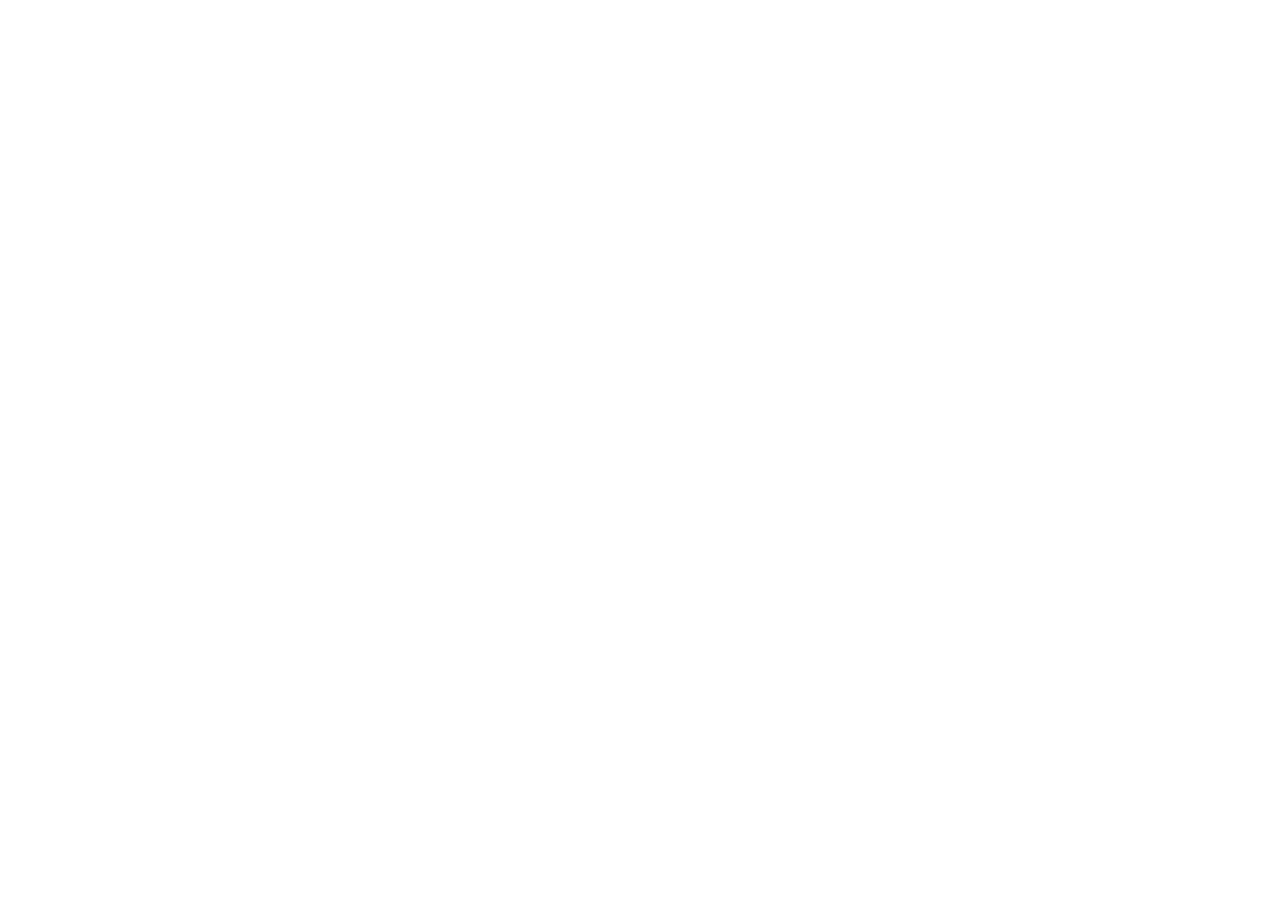
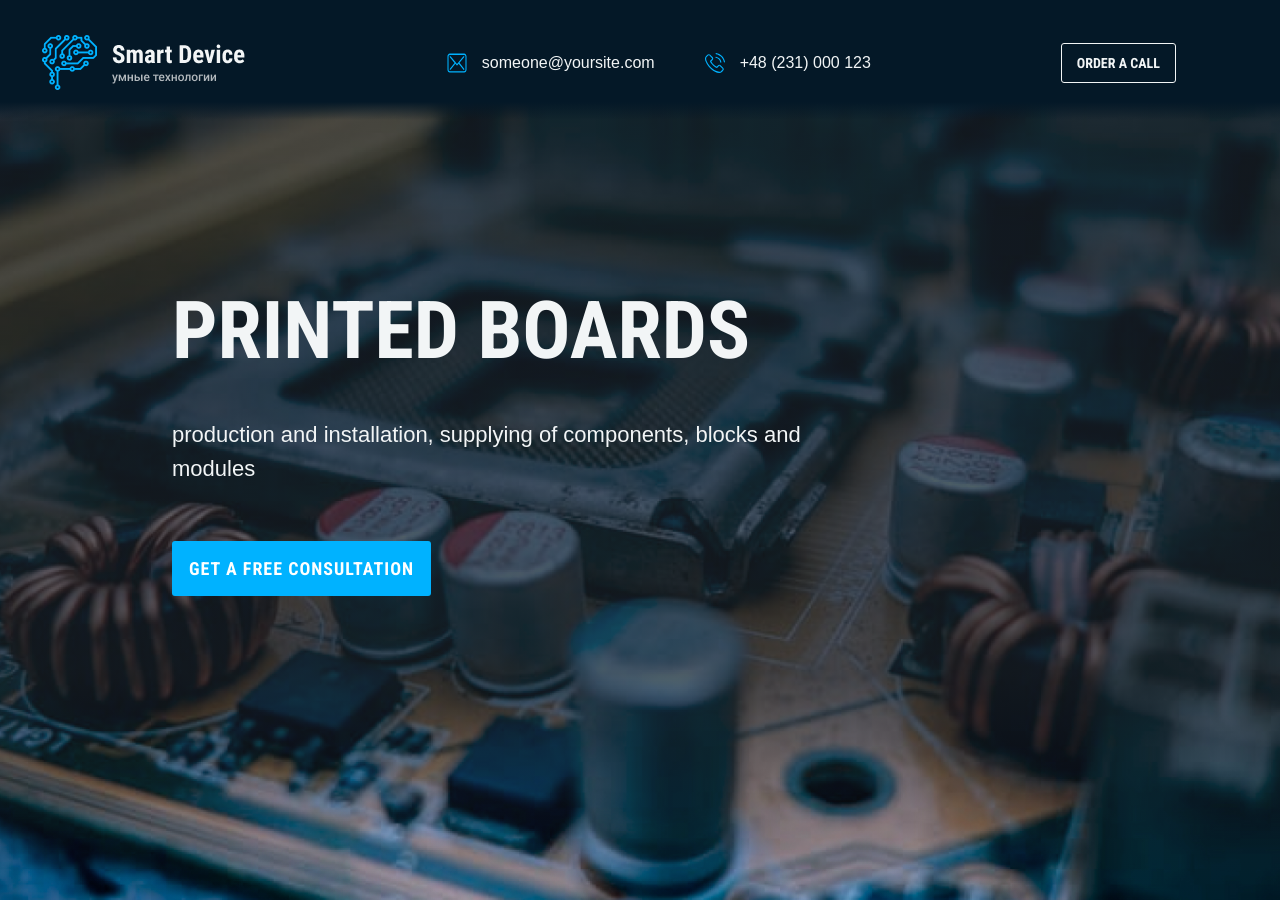
Before and after one commit to kenzaofficial/Smart-Device, a website built with webpack: page source/index.html in a window 1280 px wide. Before the commit the page ends 800 px from the top, so only its background shows below. Built offline with nearby package versions, Linux system fonts and the light colour scheme; files whose address does not match are found by name; a web font is replaced by a local one.

Commit message:
hero rdy and some minor fixes on header sorry

```diff
--- a/source/index.html
+++ b/source/index.html
@@ -1,27 +1,58 @@
 <!DOCTYPE html>
-<html lang="ru">
+<html lang="en">
 
 <head>
   <meta charset="UTF-8" />
   <meta http-equiv="X-UA-Compatible" content="IE=edge" />
   <meta name="viewport" content="width=device-width, initial-scale=1.0" />
   <meta name="description" content="Описание проекта">
-  <title>ProjectName</title>
+  <title>Smart Device</title>
   <link rel="stylesheet" href="css/style.min.css">
 </head>
 
 <body>
   <div class="wrapper">
-    <header>
-      <div class="container"></div>
+    <header class="header">
+      <div class="header__container container">
+        <a class="header__logo logo">
+          <img src="img/logo.png" alt="Smart Device logo" width="215" height="50">
+        </a>
+        <div class="header__contacts">
+          <a class="header__link" href="mailto:someone@yoursite.com">
+            <svg>
+              <use href="img/sprite/sprite.svg#mail-icon"></use>
+            </svg><span>someone@yoursite.com</span></a>
+          <a class="header__link" href="tel:+4851241241">
+            <svg>
+              <use href="img/sprite/sprite.svg#telephone-icon"></use>
+            </svg><span>+48 (231) 000 123</span></a>
+        </div>
+        <button class="btn header__btn" type="button">Order a call</button>
+      </div>
     </header>
-    <main>
+    <main class="main">
+      <div class="hero">
+        <div class="hero__container container">
+          <div class="hero__body">
+            <h1 class="hero__title">printed boards</h1>
+            <p class="hero__sub-title">production and installation, supplying of components, blocks and modules</p>
+            <button class="btn hero__btn" type="button">Get a free consultation</button>
+          </div>
+        </div>
+      </div>
 
     </main>
     <footer>
       <div class="container"></div>
     </footer>
   </div>
+
+
+
+
+
+
+
 
   <!-- Модалки -->
   <div class="modal modal--preload" data-modal="feedback">
@@ -51,7 +82,6 @@
       </div>
     </div>
   </div>
-
   <script src="js/vendor.min.js"></script>
   <script src="js/main.min.js"></script>
 </body>
--- a/source/sass/blocks/header.scss
+++ b/source/sass/blocks/header.scss
@@ -1,26 +1,34 @@
 .header {
   position: sticky;
-  padding-top: 30px;
-  padding-bottom: 35px;
-  height: 120px;
-  background-color: $color-background-section;
+  padding: 30px 0 25px;
+  min-height: 120px;
+  display: flex;
+  align-items: center;
+  background: linear-gradient(180deg, #041827 84.9%, rgba(4, 24, 39, 0) 100%);
   color: $color-main-text;
+  z-index: 2;
+
+  @include vp-1023 {
+    padding: 10px 0 15px;
+    min-height: 100px;
+  }
 }
 
 .header__container {
   display: flex;
   align-items: center;
-  flex-wrap: wrap;
 }
 
 .header__contacts {
-  margin-left: 140px;
+  margin-left: auto;
+  padding: 0 10px;
   display: flex;
   flex-wrap: wrap;
-  column-gap: 150px;
+  column-gap: 50px;
 
   @include vp-1023 {
-    column-gap: 50px;
+    margin-right: 20px;
+    column-gap: 40px;
   }
 }
 
@@ -40,6 +48,8 @@
   }
 
   @include vp-1023 {
+    display: inline-block;
+
     span {
       display: none;
     }
@@ -53,7 +63,7 @@
   transition: .3s;
 }
 
-.header__button {
+.header__btn {
   margin-left: auto;
   margin-right: 62px;
   padding: 11px 15px;
@@ -73,4 +83,8 @@
     color: $color-deepsky-blue;
     border-color: $color-deepsky-blue;
   }
+
+  @include vp-1023 {
+    display: none;
+  }
 }
--- a/source/sass/blocks/hero.scss
+++ b/source/sass/blocks/hero.scss
@@ -0,0 +1,77 @@
+.hero {
+  position: relative;
+  padding-top: 185px;
+  margin-top: -20px;
+  // background-blend-mode: multiply;
+  background: url(../../img/background-desktop.jpg) center / cover no-repeat;
+  // background: linear-gradient(180deg, rgba(25, 32, 36, 0.7) 71.72%, rgba(25, 32, 36, 0) 100%);
+  height: 100vh;
+  color: $color-main-text;
+
+  &::before {
+    position: absolute;
+    content: "";
+    width: 100%;
+    height: 100%;
+    top: 0;
+    left: 0;
+    background: linear-gradient(180deg, rgba(25, 32, 36, 0.7) 71.72%, rgba(25, 32, 36, 0) 100%);
+  }
+
+  @include vp-1023 {
+    padding-top: 100px;
+  }
+}
+
+
+.hero__container {
+  display: flex;
+  flex-direction: column;
+}
+
+.hero__body {
+  position: relative;
+  padding-left: 130px;
+
+  @include vp-1023 {
+    padding-left: 0;
+  }
+}
+
+.hero__title {
+  margin: 0 0 40px 0;
+  font-family: "Roboto Condensed";
+  font-size: 80px;
+  line-height: 93px;
+  text-transform: uppercase;
+
+  @include vp-1023 {
+    margin-bottom: 0;
+    font-size: 64px;
+    line-height: 75px;
+  }
+}
+
+.hero__sub-title {
+  margin: 0 0 55px 0;
+  max-width: 700px;
+  font-size: 22px;
+  line-height: 34px;
+}
+
+.hero__btn {
+  font-family: "Roboto Condensed", sans-serif;
+  padding: 17px;
+  font-size: 18px;
+  font-weight: 700;
+  letter-spacing: 1px;
+  line-height: 21px;
+  color: $color-default-white;
+  background-color: $color-background-button-hero;
+  border-radius: 3px;
+  text-transform: uppercase;
+
+  @include vp-1023 {
+    margin-left: 50px;
+  }
+}
--- a/source/sass/global/container.scss
+++ b/source/sass/global/container.scss
@@ -9,7 +9,7 @@
   }
 
   @include vp-1023 {
-    padding: 0 24px;
+    padding: 0 50px;
   }
 
   @include vp-767 {
--- a/source/sass/variables.scss
+++ b/source/sass/variables.scss
@@ -14,6 +14,7 @@ $color-deepsky-blue: #00B2FF;
 $color-black-pearl: #041827;
 $color-main-text: #F2F5F6;
 $fill-icon: $color-deepsky-blue;
+$color-background-button-hero: $color-deepsky-blue;
 $color-background-section: $color-black-pearl;
 
 
```
Also changed, not shown: gulpfile.js (+28 -20 lines), build/css/style.css, build/css/style.min.css, build/img/sprite/Group.svg (deleted), build/index.html, 1 other file.
